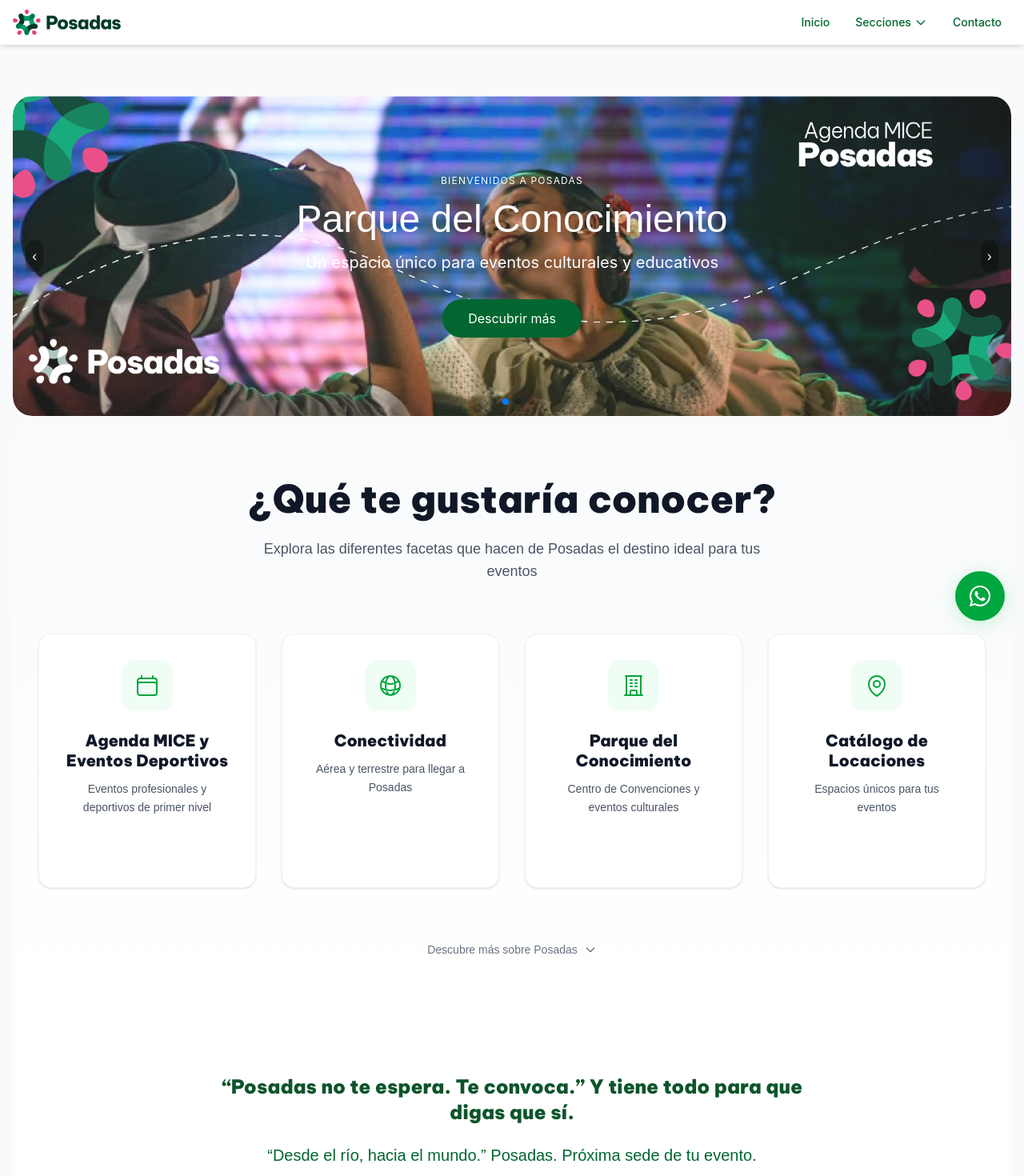
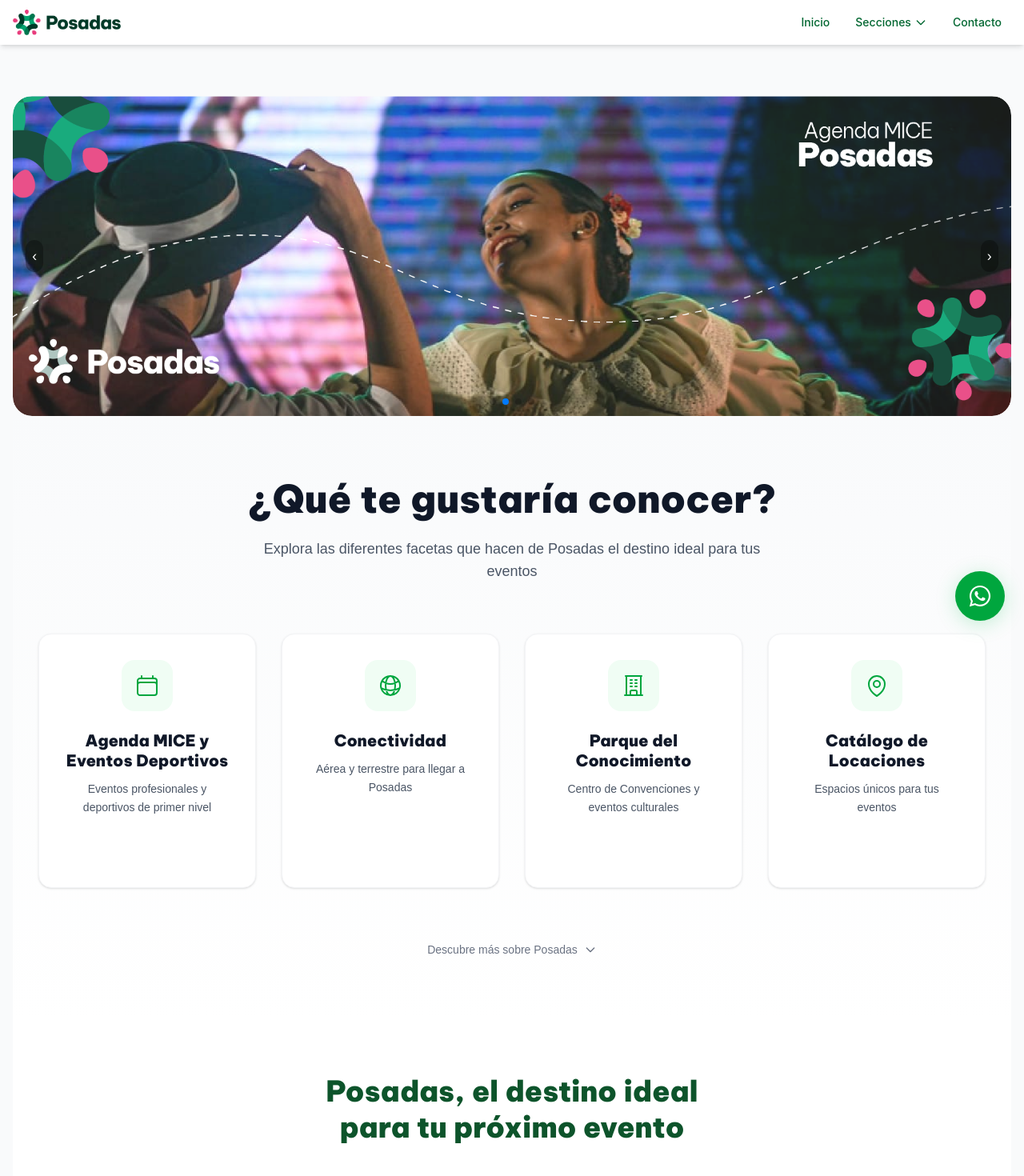
Before and after one commit to Pir4te64/my-eventos-appfinal, a React (Vite) app: page /mice in a window 1280 px wide. Shown: the top 1470 px of the page at 80% size. Built offline with nearby package versions, Linux system fonts and the light colour scheme; a web font is replaced by a local one.

Commit message:
Refactor Slider and Testimonial components for improved layout and styling. Remove unnecessary text elements from Slider for a cleaner design. Update Testimonial section with enhanced typography and spacing for better readability and visual impact.

```diff
--- a/src/components/Slider.jsx
+++ b/src/components/Slider.jsx
@@ -68,17 +68,6 @@ export default function Slider() {
                 className="w-full h-full object-cover opacity-90 rounded-3xl"
                 draggable="false"
               />
-              <div className="absolute inset-0 z-20 flex flex-col justify-center items-center px-6 text-center text-white pointer-events-none">
-                <span className="text-xs uppercase tracking-widest">Bienvenidos a Posadas</span>
-                <h1 className="mt-4 text-5xl font-bevietnam">{slide.title}</h1>
-                <p className="mt-4 text-xl max-w-2xl">{slide.subtitle}</p>
-                <Link
-                  to={`/seccion${index + 1}`}
-                  className="mt-8 bg-green-800 text-white px-8 py-3 rounded-full hover:bg-green-700 transition-colors pointer-events-auto"
-                >
-                  Descubrir más
-                </Link>
-              </div>
             </div>
           </SwiperSlide>
         ))}
--- a/src/components/Testimonial.jsx
+++ b/src/components/Testimonial.jsx
@@ -2,12 +2,9 @@
 export default function Testimonial() {
     return (
       <section className="py-16 bg-white">
-        <div className="max-w-3xl mx-auto text-center space-y-6 font-source">
-          <p className="text-2xl font-bevietnam text-green-900 font-semibold">
-            “Posadas no te espera. Te convoca.” Y tiene todo para que digas que sí.
-          </p>
-          <p className="text-xl text-green-800 font-bevietnam">
-            “Desde el río, hacia el mundo.” Posadas. Próxima sede de tu evento.
+        <div className="max-w-4xl mx-auto text-center font-source">
+          <p className="text-3xl md:text-4xl font-bevietnam text-green-900 font-bold leading-tight">
+            Posadas, el destino ideal <br /> para tu próximo evento
           </p>
         </div>
       </section>
```
